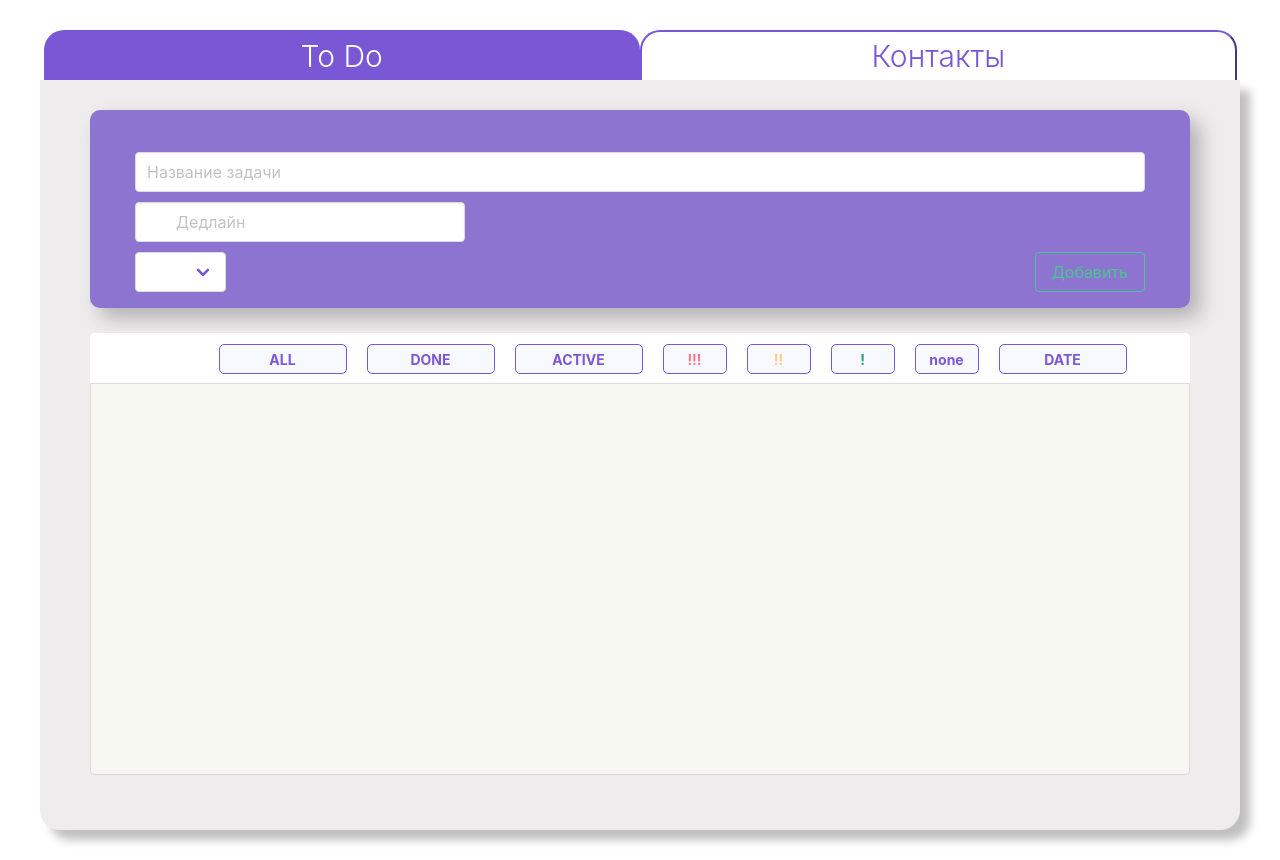
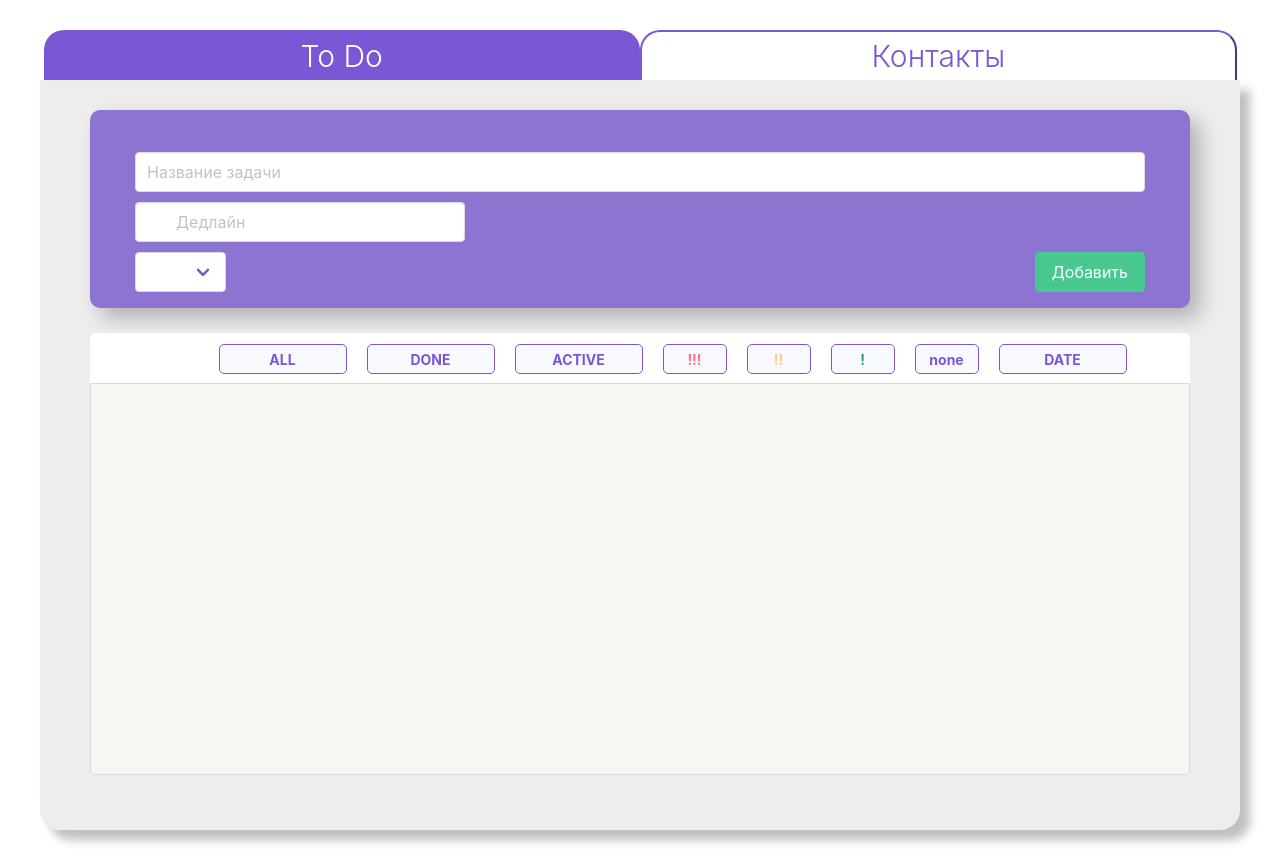
Before and after one commit to aaaknir/ProfcomFrontendLearning, a Vue app in the folder 4. Vue/To Do/: page /MainScreen in a window 1280 px wide. Built offline with nearby package versions, Linux system fonts and the light colour scheme.

Commit message:
change button add style

```diff
--- a/4. Vue/To Do/src/components/ToDo.vue
+++ b/4. Vue/To Do/src/components/ToDo.vue
@@ -10,7 +10,7 @@
                 <option>none</option>
             </b-select></b-field>
             <div class="buttons">
-                <b-button @click="addNewTodo" type="is-success" name="button" id="add-button" outlined>Добавить</b-button>
+                <b-button @click="addNewTodo" type="is-success" name="button" id="add-button">Добавить</b-button>
             </div>
         </form>
 
```
